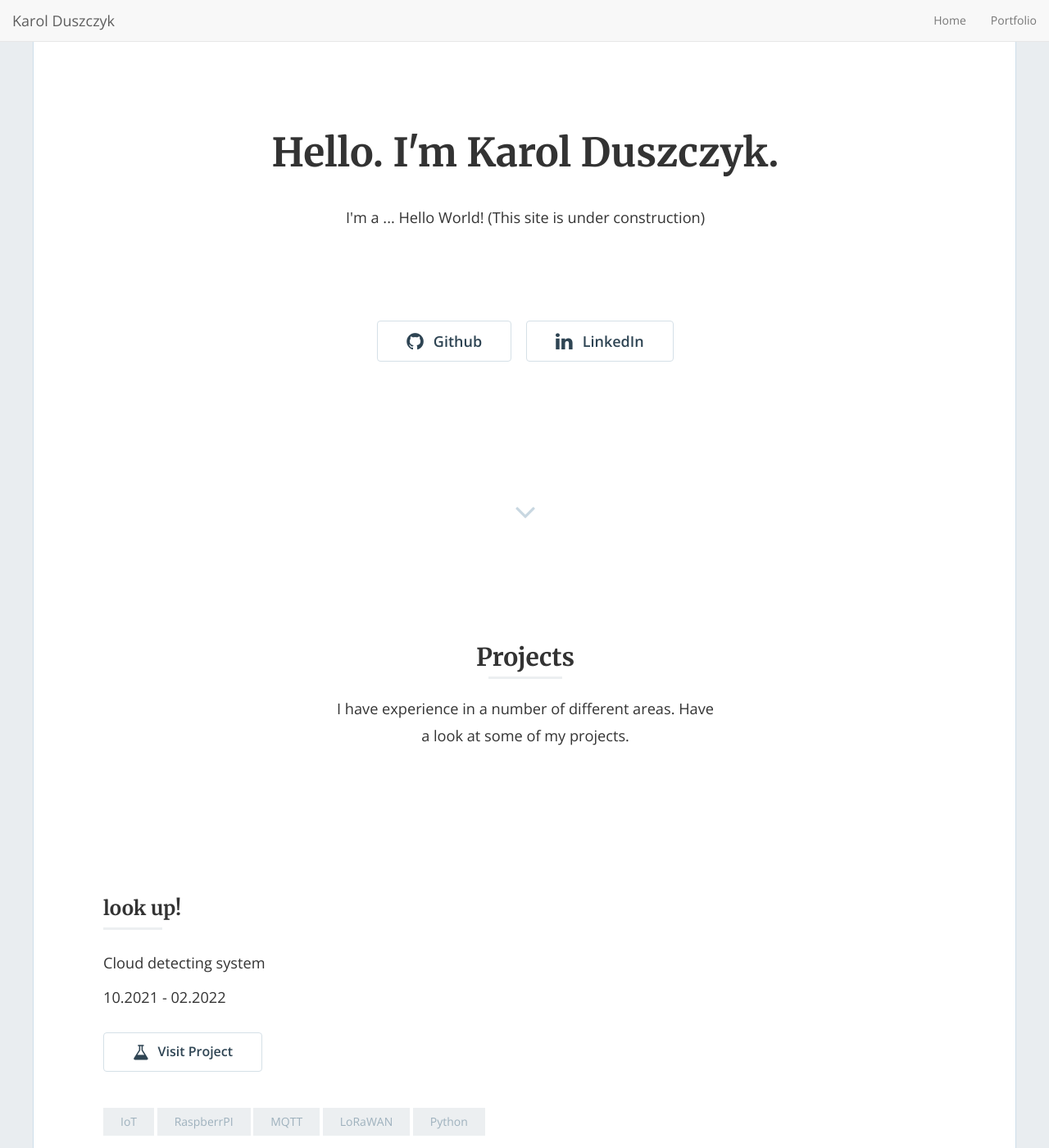
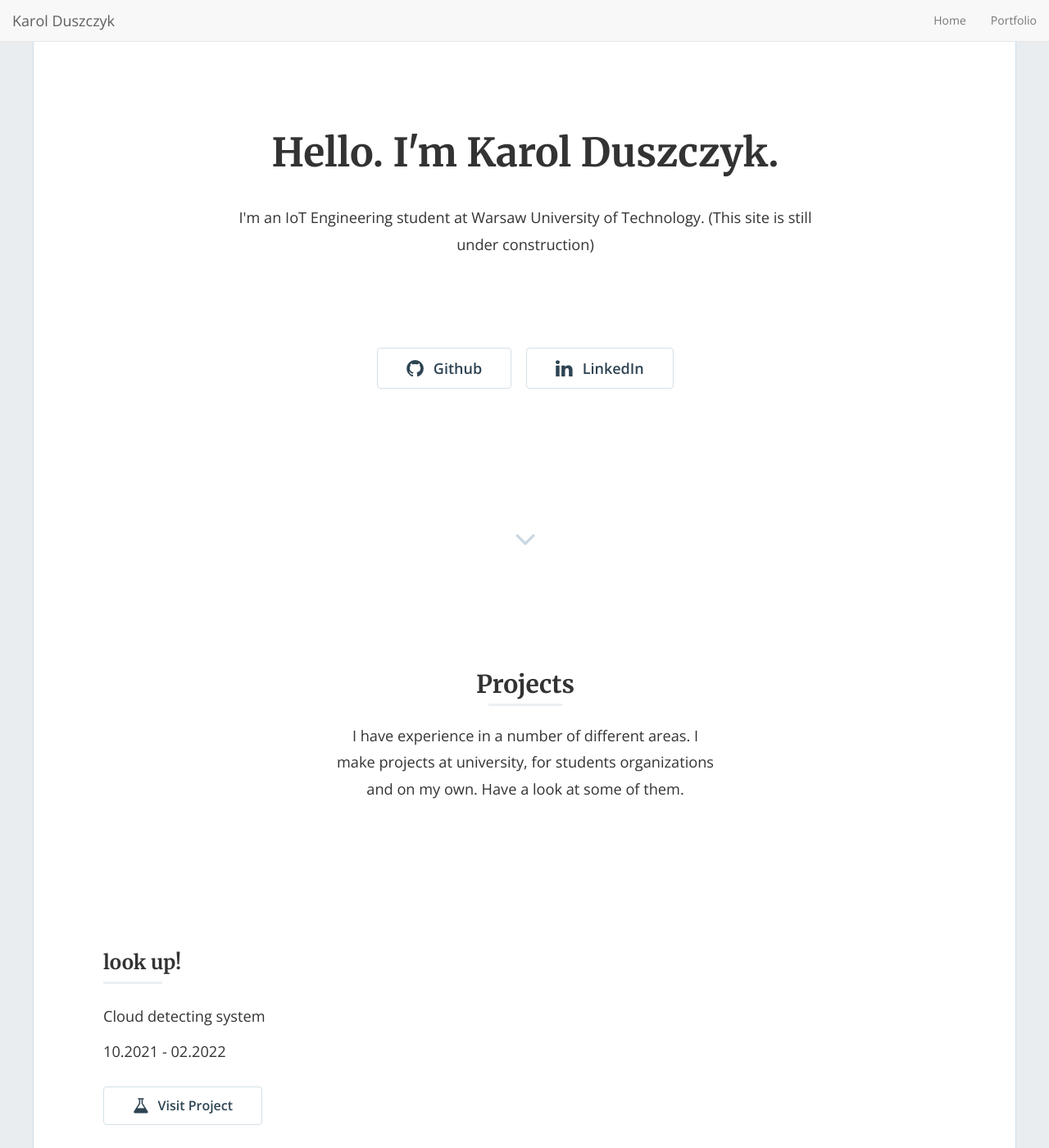
Before and after one commit to karoldus/karoldus.github.io, a Jekyll site: the page built from index.html, in a window 1280 px wide and 1400 px high. Shown: the whole window at 82% size. Built offline with Jekyll 4.4.1, drawn with Linux system fonts in a browser that asks for light colours; nearby versions of some CDN libraries; the list of posts is cut into pages by our own code.

Commit message:
description

```diff
--- a/_data/global.yml
+++ b/_data/global.yml
@@ -1,6 +1,6 @@
 # Site Settings
 title: "Hello. I'm Karol Duszczyk."
-description: "I'm a ... Hello World! (This site is under construction) "
+description: "I'm an IoT Engineering student at Warsaw University of Technology. (This site is still under construction) "
 url: 'https://karoldus.github.io' # the base hostname & protocol for your site
 nav: "true"
 footer_text: '© 2022 Karol Duszczyk'
--- a/_data/posts.yml
+++ b/_data/posts.yml
@@ -1,2 +1,2 @@
 section_title: "Projects"
-section_subtitle: "I have experience in a number of different areas. Have a look at some of my projects."
+section_subtitle: "I have experience in a number of different areas. I make projects at university, for students organizations and on my own. Have a look at some of them."
```
